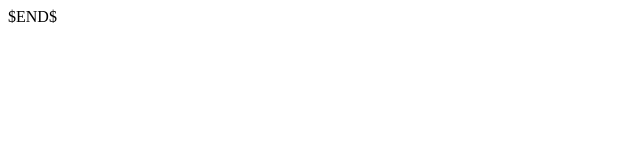
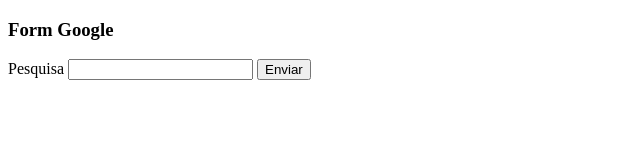
Before and after one commit to williamkoller/html5-basic2-son, a plain HTML site: page form-google.html in a window 1280 px wide. Shown: the whole page, without its empty margins (0-640 px from the left). Drawn offline with Linux system fonts and the light colour scheme.

Commit message:
add page form-google

```diff
--- a/form-google.html
+++ b/form-google.html
@@ -2,9 +2,14 @@
 <html lang="en">
 <head>
     <meta charset="UTF-8">
-    <title>$Title$</title>
+    <title>Form Google</title>
 </head>
 <body>
-$END$
+    <h3>Form Google</h3>
+    <form action="https://www.google.com.br/search">
+        <label>Pesquisa</label>
+        <input type="text" name="q">
+        <input type="submit" value="Enviar">
+    </form>
 </body>
 </html>
```
